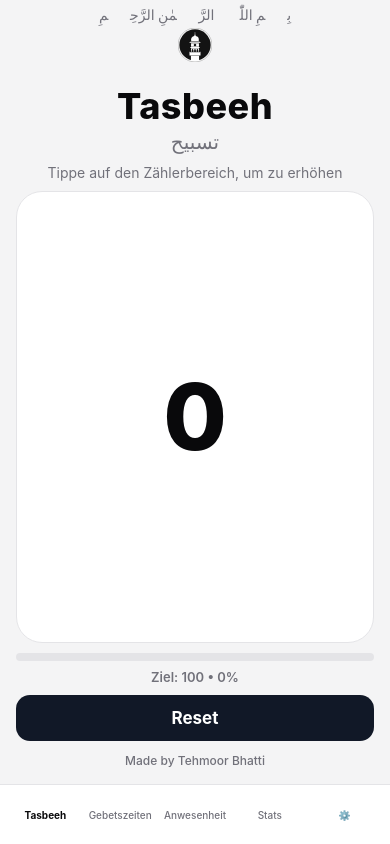
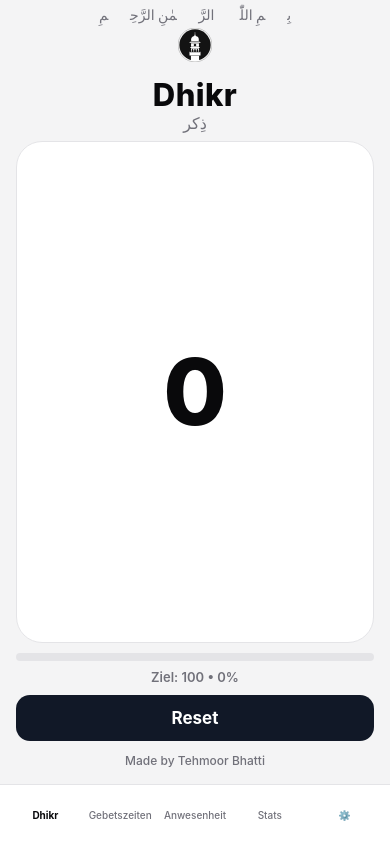
Before and after one commit to Tehmoor23/tasbeeh-app-new, a React Native app: screen / in a window 390 px wide. Built offline with nearby package versions, Linux system fonts and the light colour scheme.

Commit message:
Optimize Dhikr screen space and update naming

```diff
--- a/App.js
+++ b/App.js
@@ -49,7 +49,7 @@ const TERMINAL_LOCATIONS = [
   'Zeilsheim',
 ];
 const TAB_ITEMS = [
-  { key: 'tasbeeh', label: 'Tasbeeh' },
+  { key: 'tasbeeh', label: 'Dhikr' },
   { key: 'gebetsplan', label: 'Gebetszeiten' },
   { key: 'terminal', label: 'Anwesenheit' },
   { key: 'stats', label: 'Stats' },
@@ -606,9 +606,8 @@ export default function App() {
   };
 
   const renderTasbeeh = () => (
-    <ScrollView contentContainerStyle={styles.content} showsVerticalScrollIndicator={false}>
-      <View style={styles.headerRow}><View style={styles.titleWrap}><Text style={[styles.title, { color: theme.text }]}>Tasbeeh</Text><Text style={[styles.titleArabic, { color: theme.muted }]}>تسبيح</Text></View></View>
-      <Text style={[styles.subtitle, { color: theme.muted }]}>Tippe auf den Zählerbereich, um zu erhöhen</Text>
+    <ScrollView contentContainerStyle={[styles.content, styles.tasbeehContent]} showsVerticalScrollIndicator={false}>
+      <View style={styles.headerRow}><View style={styles.titleWrap}><Text style={[styles.title, { color: theme.text }]}>Dhikr</Text><Text style={[styles.titleArabic, { color: theme.muted }]}>ذِكر</Text></View></View>
       <View style={styles.mainFlex}>
         <Pressable style={withPressEffect(styles.counterPressable)} onPress={incrementCount} onPressIn={onPressIn} onPressOut={onPressOut}>
           <Animated.View style={[styles.counter, { backgroundColor: theme.card, borderColor: theme.border, transform: [{ scale: scaleAnim }] }]}>
@@ -805,7 +804,7 @@ export default function App() {
         <View style={styles.switchRow}><Text style={[styles.sectionTitle, { color: theme.text }]}>Dark Mode</Text><Switch value={isDarkMode} onValueChange={onToggleDarkMode} /></View>
       </View>
       <View style={[styles.section, { backgroundColor: theme.card, borderColor: theme.border }]}>
-        <Text style={[styles.sectionTitle, { color: theme.text }]}>Tasbeeh Goal</Text>
+        <Text style={[styles.sectionTitle, { color: theme.text }]}>Dhikr Ziel</Text>
         <View style={styles.presetRow}>{GOAL_PRESETS.map((preset) => <Pressable key={preset} style={({ pressed }) => [[styles.presetBtn, { backgroundColor: theme.button }], pressed && styles.buttonPressed]} onPress={() => setGoalInput(String(preset))}><Text style={[styles.presetBtnText, { color: theme.buttonText }]}>{preset}</Text></Pressable>)}</View>
         <TextInput value={goalInput} onChangeText={setGoalInput} keyboardType="number-pad" style={[styles.goalInput, { color: theme.text, borderColor: theme.border, backgroundColor: theme.bg }]} />
         <Pressable style={({ pressed }) => [[styles.saveBtn, { backgroundColor: theme.button }], pressed && styles.buttonPressed]} onPress={saveGoal}><Text style={[styles.saveBtnText, { color: theme.buttonText }]}>Goal speichern</Text></Pressable>
@@ -855,9 +854,10 @@ const styles = StyleSheet.create({
   content: { flexGrow: 1, padding: 16, gap: 10, paddingBottom: 16 },
   headerRow: { flexDirection: 'row', justifyContent: 'center', alignItems: 'center', position: 'relative' },
   titleWrap: { flex: 1, alignItems: 'center' },
-  title: { fontSize: 36, fontWeight: '800', textAlign: 'center', letterSpacing: 0.5 },
+  title: { fontSize: 31, fontWeight: '800', textAlign: 'center', letterSpacing: 0.4 },
   subtitle: { fontSize: 14, textAlign: 'center' },
-  titleArabic: { fontSize: 20, textAlign: 'center', marginTop: 2 },
+  titleArabic: { fontSize: 16, textAlign: 'center', marginTop: 0 },
+  tasbeehContent: { paddingTop: 8, gap: 8 },
   mainFlex: { flex: 1, justifyContent: 'space-between', gap: 10 },
   counterPressable: { flex: 1 },
   counter: { flex: 1, borderRadius: 26, borderWidth: 1, minHeight: 340, alignItems: 'center', justifyContent: 'center' },
```
